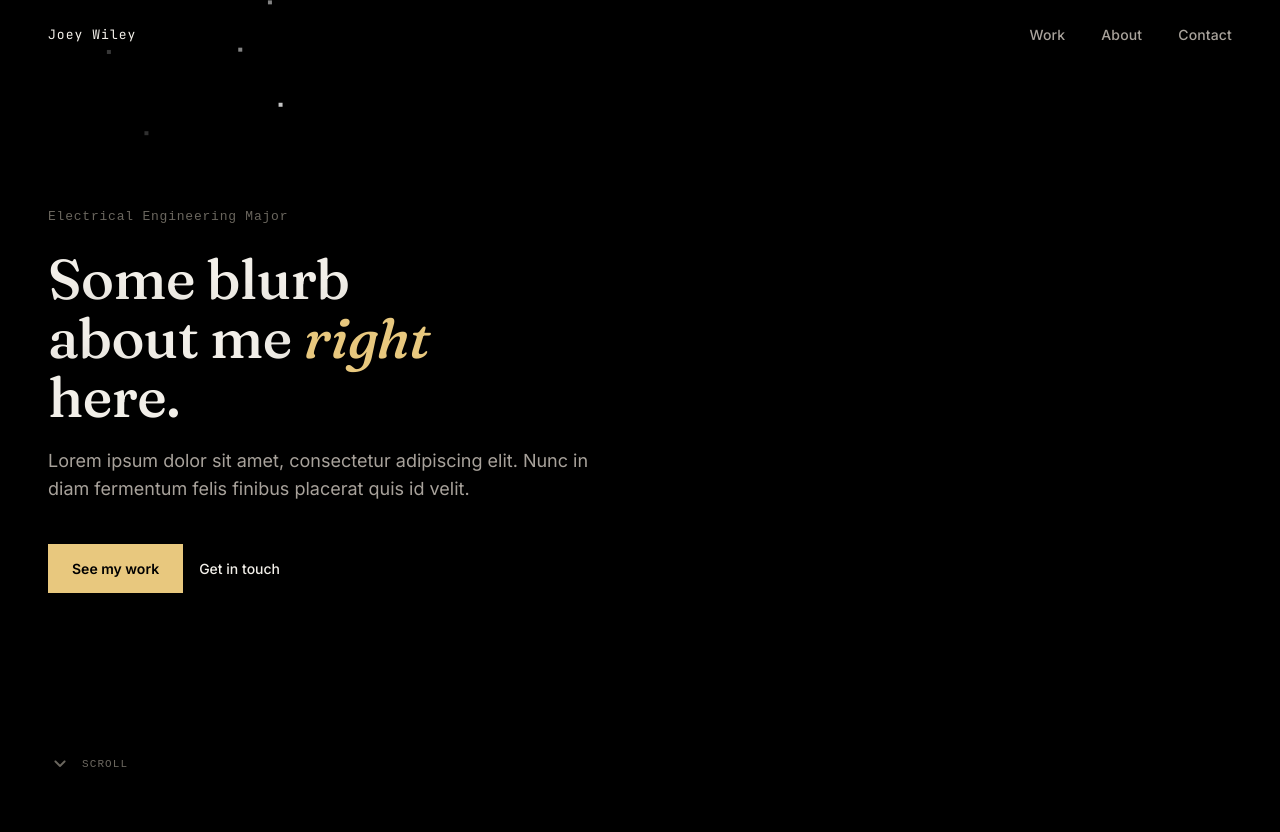
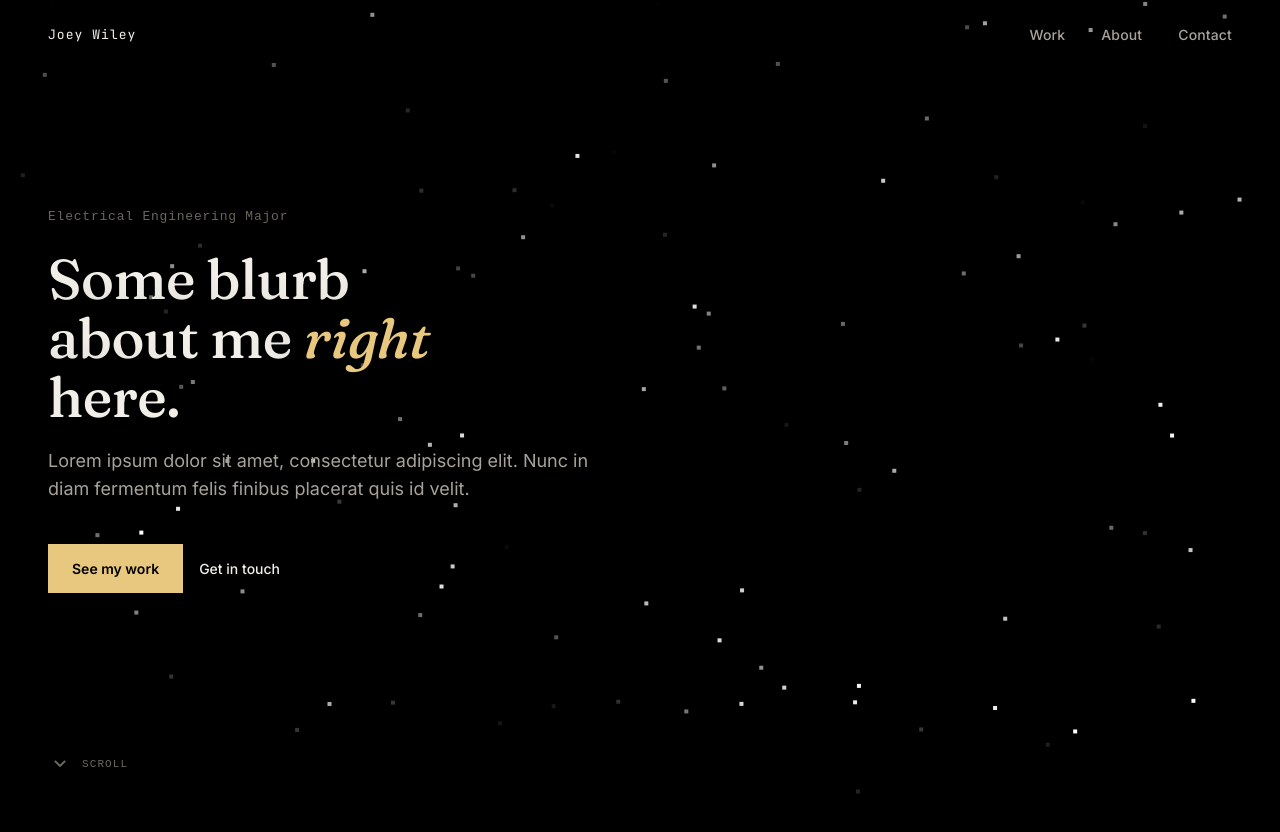
Before and after one commit to joeywiley/portfolio, a Vue app: page / in a window 1280 px wide. Shown: the top 832 px of the page. Built offline with nearby package versions, Linux system fonts and the light colour scheme.

Commit message:
fix: canvas

```diff
--- a/src/App.vue
+++ b/src/App.vue
@@ -71,11 +71,9 @@ onUnmounted(() => {
 <style lang="scss" scoped>
 .particle-canvas {
   position: fixed;
-  top: 0;
-  right: 0;
-  bottom: 0;
-  left: 0;
   z-index: -10;
+  width: 100lvw;
+  height: 100lvh;
 }
 
 .content-wrapper {
--- a/src/components/ParticleCanvas.vue
+++ b/src/components/ParticleCanvas.vue
@@ -167,6 +167,7 @@ const scale = (input: number, input_min: number, input_max: number, output_min:
 }
 
 function resizeCanvas() {
+  console.log('Hello')
   const canvas = canvasRef.value!
 
   width = canvasRef.value!.clientWidth
@@ -176,8 +177,6 @@ function resizeCanvas() {
 
   canvas.width = width * dpr
   canvas.height = height * dpr
-  canvas.style.width = `${width}px`
-  canvas.style.height = `${height}px`
 
   ctx = canvas.getContext('2d', { alpha: false })!
   ctx.scale(dpr, dpr)
```
